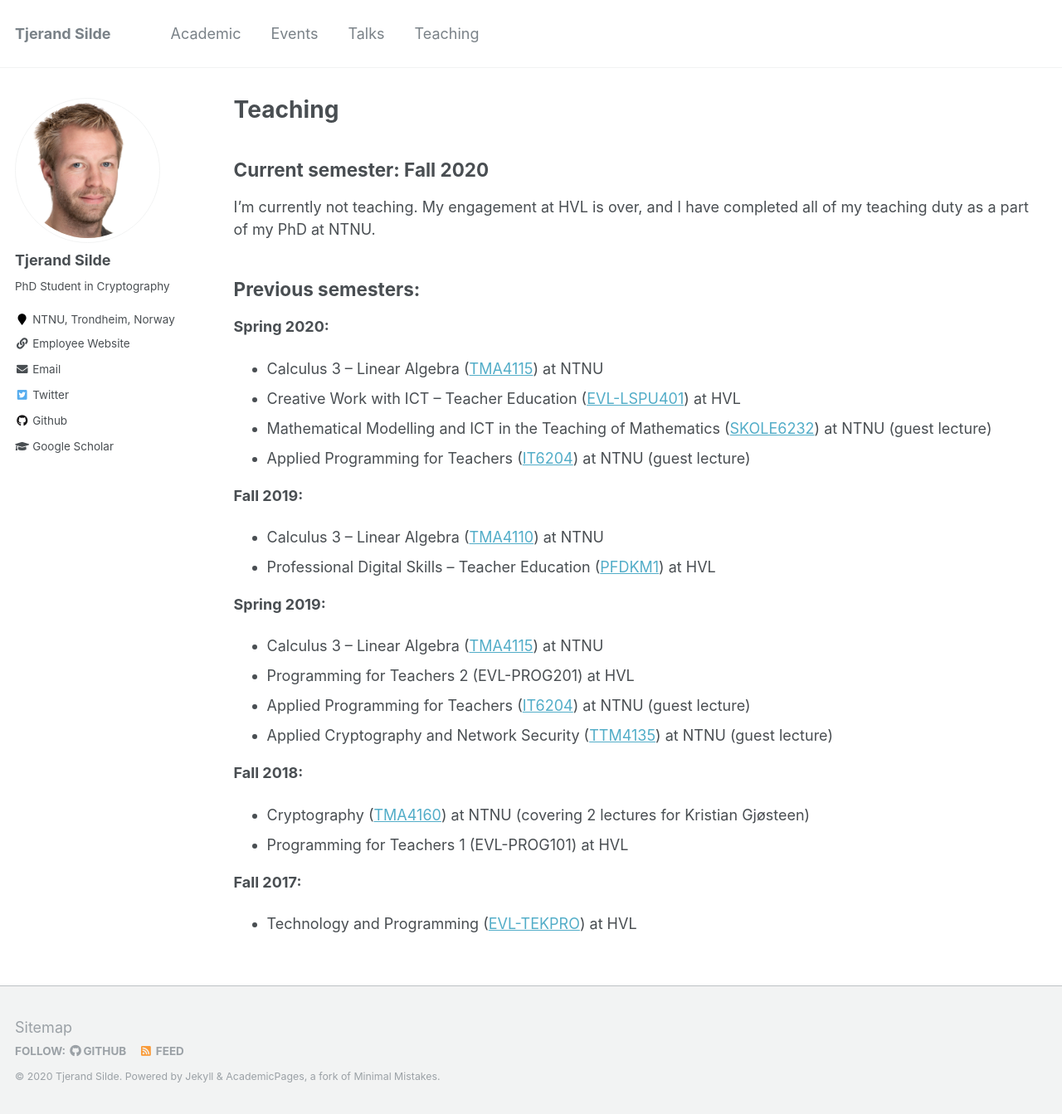
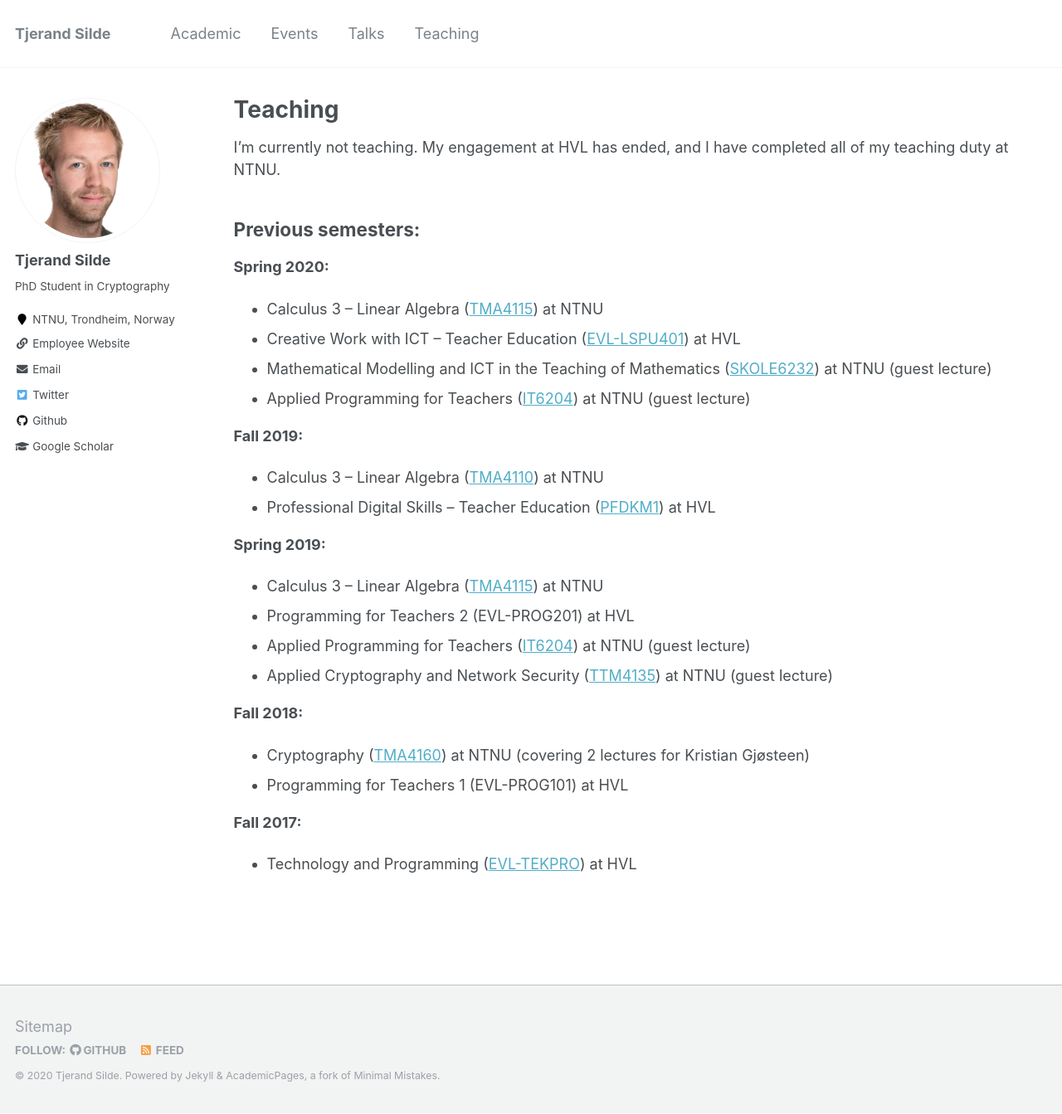
Before and after one commit to tjesi/tjesi.github.io, a Jekyll site: the page built from _pages/teaching.md, in a window 1280 px wide and 1343 px high. Shown: the whole window at 83% size. Built offline with Jekyll 4.4.1, drawn with Linux system fonts in a browser that asks for light colours.

Commit message:
Update teaching.md

```diff
--- a/_pages/teaching.md
+++ b/_pages/teaching.md
@@ -5,9 +5,7 @@ permalink: /teaching/
 author_profile: true
 ---
 
-## Current semester: Fall 2020
-
-I'm currently not teaching. My engagement at HVL is over, and I have completed all of my teaching duty as a part of my PhD at NTNU.
+I'm currently not teaching. My engagement at HVL has ended, and I have completed all of my teaching duty at NTNU.
 
 ## Previous semesters:
 
```
